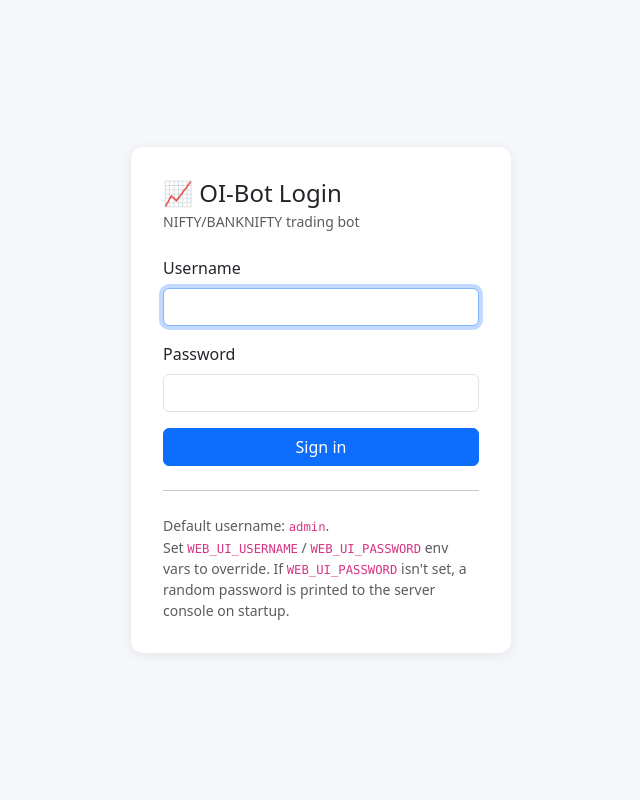
After one commit to kandarp-n/oi-strategy-backtest, a Flask app: page /login in a window 1280 px wide. The commit adds this page. Shown: the whole page, without its empty margins (319-959 px from the left). Run offline with Flask 3, Linux system fonts and the light colour scheme.

Commit message:
Bind web UI to 0.0.0.0 by default + add login authentication
Web UI changes:
- Default --host changed from 127.0.0.1 to 0.0.0.0 (all interfaces)
- All routes (except /healthz, /login, /logout) require login
- Session-based auth using Flask session cookies
- Credentials via WEB_UI_USERNAME / WEB_UI_PASSWORD env vars
- If WEB_UI_PASSWORD unset, a random 16-char URL-safe password is
  generated at startup and printed to console
- Failed-login rate limit: 5 per 60s per IP
- 12-hour session timeout
- Constant-time comparison (hmac.compare_digest) for credentials
- Persistent secret key in web/.secret (gitignored, auto-created)
- Startup banner shows LAN IP, public IP hint, and big WARNING when
  bound to non-loopback

Login page (templates/login.html) — clean centered Bootstrap card
Logout link added to base.html navbar

Verified end-to-end:
- /healthz: 200 OK (public)
- /  unauthenticated -> 302 to /login
- /api/status  unauthenticated -> 401 JSON
- Wrong password -> 401, increments rate-limit counter
- Correct credentials -> 302 + session cookie -> 200 on protected routes
- LAN IP shown at startup (e.g., http://192.168.68.58:5005)

Added .gitignore entries for web/.secret and web/bot.pid.

Co-authored-by: Copilot <223556219+Copilot@users.noreply.github.com>

```diff
--- a/web/app.py
+++ b/web/app.py
@@ -1,6 +1,8 @@
 """Web UI for the NIFTY/BANKNIFTY OI-momentum trading bot.
 
 Routes:
+  /login            -> login form
+  /logout           -> logout
   /                 -> dashboard (status, P&L, positions, equity)
   /token            -> token manager (TOTP-based generation, paste fallback)
   /trades           -> closed trade history
@@ -12,12 +14,22 @@ Routes:
   POST /api/bot/stop          -> stop bot (graceful)
   GET  /api/status            -> JSON: bot + positions + day PnL + equity
   GET  /api/logs              -> JSON: last N log lines
+
+Authentication:
+  - All routes require login except /login, /logout, /healthz, /static/*
+  - Credentials via env vars: WEB_UI_USERNAME, WEB_UI_PASSWORD
+  - If WEB_UI_PASSWORD is not set, a random one is generated at startup and
+    printed to stdout (you must save it -- it changes on every restart).
+  - Failed login attempts are rate-limited (5 / minute / IP).
 """
 from __future__ import annotations
 
-import os, sys, json
-from datetime import datetime
-from flask import Flask, render_template, request, jsonify, redirect, url_for, abort
+import os, sys, json, secrets, hmac, time
+from datetime import datetime, timedelta
+from functools import wraps
+from collections import defaultdict, deque
+from flask import (Flask, render_template, request, jsonify, redirect,
+                    url_for, abort, session, make_response, g)
 import pandas as pd
 
 ROOT = os.path.dirname(os.path.dirname(os.path.abspath(__file__)))
@@ -30,36 +42,138 @@ from live import state as live_state
 app = Flask(__name__, template_folder="templates", static_folder="static")
 app.config["MAX_CONTENT_LENGTH"] = 1 * 1024 * 1024
 
+# ============================================================================
+# === Auth setup ============================================================
+# ============================================================================
+
+WEB_USERNAME = os.environ.get("WEB_UI_USERNAME", "admin")
+_provided_password = os.environ.get("WEB_UI_PASSWORD")
+if _provided_password:
+    WEB_PASSWORD = _provided_password
+    _PASSWORD_AUTO = False
+else:
+    WEB_PASSWORD = secrets.token_urlsafe(16)
+    _PASSWORD_AUTO = True
+
+# Persistent secret key across restarts: store on disk in web/.secret
+_SECRET_PATH = os.path.join(ROOT, "web", ".secret")
+if os.path.exists(_SECRET_PATH):
+    with open(_SECRET_PATH, "rb") as f:
+        app.secret_key = f.read()
+else:
+    app.secret_key = secrets.token_bytes(32)
+    with open(_SECRET_PATH, "wb") as f:
+        f.write(app.secret_key)
+
+# Session config — same-site lax, secure flag set conditionally
+app.config["SESSION_COOKIE_HTTPONLY"] = True
+app.config["SESSION_COOKIE_SAMESITE"] = "Lax"
+app.config["PERMANENT_SESSION_LIFETIME"] = timedelta(hours=12)
+
+# Rate limiting on /login (5 failures per minute per IP)
+_login_attempts: dict[str, deque[float]] = defaultdict(lambda: deque(maxlen=20))
+_LOGIN_WINDOW = 60.0
+_LOGIN_LIMIT = 5
+
+
+def _client_ip() -> str:
+    # Honour standard reverse-proxy header but only when explicitly enabled
+    if os.environ.get("WEB_TRUST_XFF") == "1":
+        xff = request.headers.get("X-Forwarded-For", "")
+        if xff:
+            return xff.split(",")[0].strip()
+    return request.remote_addr or "unknown"
+
+
+def _is_authenticated() -> bool:
+    return session.get("authed") is True and session.get("user") == WEB_USERNAME
+
+
+def require_auth(fn):
+    @wraps(fn)
+    def wrapper(*a, **kw):
+        if not _is_authenticated():
+            if request.path.startswith("/api/"):
+                return jsonify({"ok": False, "error": "unauthorized"}), 401
+            return redirect(url_for("login", next=request.path))
+        return fn(*a, **kw)
+    return wrapper
+
+
+@app.route("/login", methods=["GET", "POST"])
+def login():
+    ip = _client_ip()
+    # Rate limit
+    now = time.monotonic()
+    q = _login_attempts[ip]
+    while q and now - q[0] > _LOGIN_WINDOW:
+        q.popleft()
+    if request.method == "POST":
+        if len(q) >= _LOGIN_LIMIT:
+            return render_template("login.html", error="Too many attempts. Wait 60s.",
+                                    next_=request.form.get("next") or "/"), 429
+        u = (request.form.get("username") or "").strip()
+        p = (request.form.get("password") or "")
+        # Constant-time compare
+        ok_u = hmac.compare_digest(u.encode("utf-8"), WEB_USERNAME.encode("utf-8"))
+        ok_p = hmac.compare_digest(p.encode("utf-8"), WEB_PASSWORD.encode("utf-8"))
+        if ok_u and ok_p:
+            session.clear()
+            session["authed"] = True
+            session["user"] = WEB_USERNAME
+            session["login_ts"] = datetime.now().isoformat()
+            session.permanent = True
+            nxt = request.form.get("next") or "/"
+            if not nxt.startswith("/"):
+                nxt = "/"
+            return redirect(nxt)
+        else:
+            q.append(now)
+            return render_template("login.html", error="Invalid credentials.",
+                                    next_=request.form.get("next") or "/"), 401
+    return render_template("login.html", error=None,
+                            next_=request.args.get("next") or "/")
+
+
+@app.route("/logout")
+def logout():
+    session.clear()
+    return redirect(url_for("login"))
+
 
 # ============================================================================
 # === HTML routes ============================================================
 # ============================================================================
 
 @app.route("/")
+@require_auth
 def dashboard():
     return render_template("dashboard.html")
 
 
 @app.route("/token")
+@require_auth
 def token_page():
     info = auth_token.get_current_token_info()
     return render_template("token.html", token=info)
 
 
 @app.route("/trades")
+@require_auth
 def trades_page():
     path = live_config.TRADE_LOG_PATH
     trades = []
     if os.path.exists(path):
         try:
             df = pd.read_csv(path)
-            trades = df.tail(200).iloc[::-1].to_dict(orient="records")  # most recent first
-        except Exception as e:
+            trades = df.tail(200).iloc[::-1].to_dict(orient="records")
+        except Exception:
             trades = []
     return render_template("trades.html", trades=trades)
 
 
 @app.route("/config")
+@require_auth
 def config_page():
     cfg = {
         "mode": live_config.MODE,
@@ -99,6 +213,7 @@ def config_page():
 
 
 @app.route("/logs")
+@require_auth
 def logs_page():
     return render_template("logs.html")
 
@@ -108,10 +223,10 @@ def logs_page():
 # ============================================================================
 
 @app.route("/api/status")
+@require_auth
 def api_status():
     bot = bot_manager.get_status()
     token = auth_token.get_current_token_info()
-    # Read state
     state_obj = None
     try:
         s = live_state.load_state(live_config.STATE_PATH, default_equity=live_config.CAPITAL_RS)
@@ -127,7 +242,6 @@ def api_status():
         }
     except Exception as e:
         state_obj = {"error": str(e)}
-    # Funds
     funds = None
     try:
         from live import dhan_orders
@@ -168,6 +282,7 @@ def _pos_to_dict(p) -> dict:
 
 
 @app.route("/api/logs")
+@require_auth
 def api_logs():
     n = int(request.args.get("n", 200))
     return jsonify({"log": bot_manager.tail_log(n_lines=n)})
@@ -178,8 +293,8 @@ def api_logs():
 # ============================================================================
 
 @app.route("/api/token/generate", methods=["POST"])
+@require_auth
 def api_token_generate():
-    """TOTP-based token generation. Body: {client_id, pin, totp}."""
     data = request.get_json(force=True, silent=True) or {}
     client_id = (data.get("client_id") or "").strip()
     pin = (data.get("pin") or "").strip()
@@ -194,7 +309,6 @@ def api_token_generate():
     if not access_token:
         return jsonify({"ok": False, "error": "no accessToken in response", "raw": resp}), 400
     auth_token.update_env_with_token(access_token, client_id=client_id)
-    # Reload dhan_client (so the new token is picked up live)
     try:
         import importlib
         from src import dhan_client as dc
@@ -210,8 +324,8 @@ def api_token_generate():
 
 
 @app.route("/api/token/paste", methods=["POST"])
+@require_auth
 def api_token_paste():
-    """Save a manually-pasted token. Body: {token, client_id (optional)}."""
     data = request.get_json(force=True, silent=True) or {}
     token = (data.get("token") or "").strip()
     client_id = (data.get("client_id") or "").strip() or None
@@ -235,15 +349,14 @@ def api_token_paste():
 # ============================================================================
 
 @app.route("/api/bot/start", methods=["POST"])
+@require_auth
 def api_bot_start():
     data = request.get_json(force=True, silent=True) or {}
     mode = (data.get("mode") or "PAPER").upper()
     if mode == "LIVE":
-        # Require an explicit confirmation field
         if data.get("confirm") != "YES":
             return jsonify({"ok": False,
                             "error": "Pass {\"confirm\": \"YES\"} in JSON to start LIVE mode."}), 400
-        # Also require valid (non-expired) token
         token = auth_token.get_current_token_info()
         if not token["token_present"] or token["expired"]:
             return jsonify({"ok": False,
@@ -253,13 +366,14 @@ def api_bot_start():
 
 
 @app.route("/api/bot/stop", methods=["POST"])
+@require_auth
 def api_bot_stop():
     res = bot_manager.stop(graceful=True)
     return jsonify(res), (200 if res.get("ok") else 400)
 
 
 # ============================================================================
-# === Health check ==========================================================
+# === Public endpoints (no auth) ============================================
 # ============================================================================
 
 @app.route("/healthz")
@@ -267,22 +381,60 @@ def healthz():
     return jsonify({"ok": True, "ts": datetime.now().isoformat(timespec="seconds")})
 
 
+# ============================================================================
+# === Entry point ============================================================
+# ============================================================================
+
+def _is_loopback(host: str) -> bool:
+    return host in ("127.0.0.1", "localhost", "::1")
+
+
 if __name__ == "__main__":
-    import argparse
+    import argparse, socket
     p = argparse.ArgumentParser()
-    p.add_argument("--host", default="127.0.0.1", help="Default localhost only — DO NOT expose this to the internet without auth")
+    p.add_argument("--host", default="0.0.0.0",
+                   help="Bind address (default: 0.0.0.0 = all interfaces).")
     p.add_argument("--port", type=int, default=5005)
     p.add_argument("--debug", action="store_true")
     args = p.parse_args()
-    print(f"\n{'='*60}")
-    print(f"Trading bot web UI starting on http://{args.host}:{args.port}")
-    print(f"{'='*60}")
-    print(f"Pages:")
-    print(f"  /         Dashboard (status, P&L, positions)")
-    print(f"  /token    Generate/refresh Dhan API access token")
-    print(f"  /trades   Closed trade history")
-    print(f"  /config   View bot configuration")
-    print(f"  /logs     Live log tail")
-    print(f"\nWARNING: this UI has no authentication. Run only on localhost.")
-    print(f"{'='*60}\n")
+
+    hostname = socket.gethostname()
+    try:
+        local_ip = socket.gethostbyname(hostname)
+    except Exception:
+        local_ip = "(unknown)"
+
+    print()
+    print("=" * 72)
+    print("Trading bot web UI starting")
+    print("=" * 72)
+    if _is_loopback(args.host):
+        print(f"  Listening on http://{args.host}:{args.port}  (localhost only)")
+    else:
+        print(f"  Listening on http://{args.host}:{args.port}")
+        print(f"  Reachable on: http://{local_ip}:{args.port}  (LAN)")
+        print(f"  Reachable on: http://<your-public-ip>:{args.port}  (if firewall allows)")
+        print()
+        print(f"  *** WARNING: bound to a non-loopback interface.")
+        print(f"  *** Anyone who reaches this port can attempt to log in.")
+        print(f"  *** Credentials below MUST be strong. HTTPS is recommended.")
+    print()
+    print(f"  Login:")
+    print(f"    Username:  {WEB_USERNAME}")
+    if _PASSWORD_AUTO:
+        print(f"    Password:  {WEB_PASSWORD}    <- AUTO-GENERATED; save this!")
+        print(f"               (set env var WEB_UI_PASSWORD to use a fixed password)")
+    else:
+        print(f"    Password:  (loaded from env var WEB_UI_PASSWORD)")
+    print()
+    print(f"  Failed-login rate limit: {_LOGIN_LIMIT} per {int(_LOGIN_WINDOW)}s per IP")
+    print()
+    if not _is_loopback(args.host):
+        print(f"  STRONGLY RECOMMENDED for non-loopback:")
+        print(f"    1. Use a strong password via WEB_UI_PASSWORD env var")
+        print(f"    2. Put behind HTTPS reverse proxy (caddy/nginx)")
+        print(f"    3. Restrict source IPs at firewall / cloud security group")
+        print(f"    4. Or, prefer: SSH tunnel + bind to 127.0.0.1")
+    print("=" * 72)
+    print()
     app.run(host=args.host, port=args.port, debug=args.debug)
--- a/web/templates/base.html
+++ b/web/templates/base.html
@@ -35,7 +35,8 @@
         <li class="nav-item"><a class="nav-link" href="/config">Config</a></li>
         <li class="nav-item"><a class="nav-link" href="/logs">Logs</a></li>
       </ul>
-      <span class="navbar-text small-info" id="status-pill"></span>
+      <span class="navbar-text small-info me-3" id="status-pill"></span>
+      <a class="nav-link text-light" href="/logout" title="Sign out">⎋ Logout</a>
     </div>
   </div>
 </nav>
--- /dev/null
+++ b/web/templates/login.html
@@ -0,0 +1,39 @@
+<!DOCTYPE html>
+<html lang="en">
+<head>
+  <meta charset="UTF-8">
+  <meta name="viewport" content="width=device-width, initial-scale=1.0">
+  <title>Login - NIFTY/BANKNIFTY Bot</title>
+  <link rel="stylesheet" href="https://cdn.jsdelivr.net/npm/bootstrap@5.3.2/dist/css/bootstrap.min.css">
+  <style>
+    body { background: #f5f7fa; height: 100vh; display: flex; align-items: center; justify-content: center; }
+    .login-card { width: 100%; max-width: 380px; padding: 2rem; background: white; border-radius: 0.75rem; box-shadow: 0 2px 12px rgba(0,0,0,0.08); }
+  </style>
+</head>
+<body>
+<div class="login-card">
+  <h4 class="mb-1">📈 OI-Bot Login</h4>
+  <p class="text-muted small mb-4">NIFTY/BANKNIFTY trading bot</p>
+  {% if error %}<div class="alert alert-danger py-2">{{ error }}</div>{% endif %}
+  <form method="POST" action="/login" autocomplete="off">
+    <input type="hidden" name="next" value="{{ next_ }}">
+    <div class="mb-3">
+      <label class="form-label">Username</label>
+      <input type="text" class="form-control" name="username" autofocus required>
+    </div>
+    <div class="mb-3">
+      <label class="form-label">Password</label>
+      <input type="password" class="form-control" name="password" required>
+    </div>
+    <button type="submit" class="btn btn-primary w-100">Sign in</button>
+  </form>
+  <hr class="my-4">
+  <p class="small text-muted mb-0">
+    Default username: <code>admin</code>.<br>
+    Set <code>WEB_UI_USERNAME</code> / <code>WEB_UI_PASSWORD</code> env vars
+    to override. If <code>WEB_UI_PASSWORD</code> isn't set, a random password
+    is printed to the server console on startup.
+  </p>
+</div>
+</body>
+</html>
```
Also changed, not shown: WEB_UI.md (+101 -39 lines), 1 other file.
